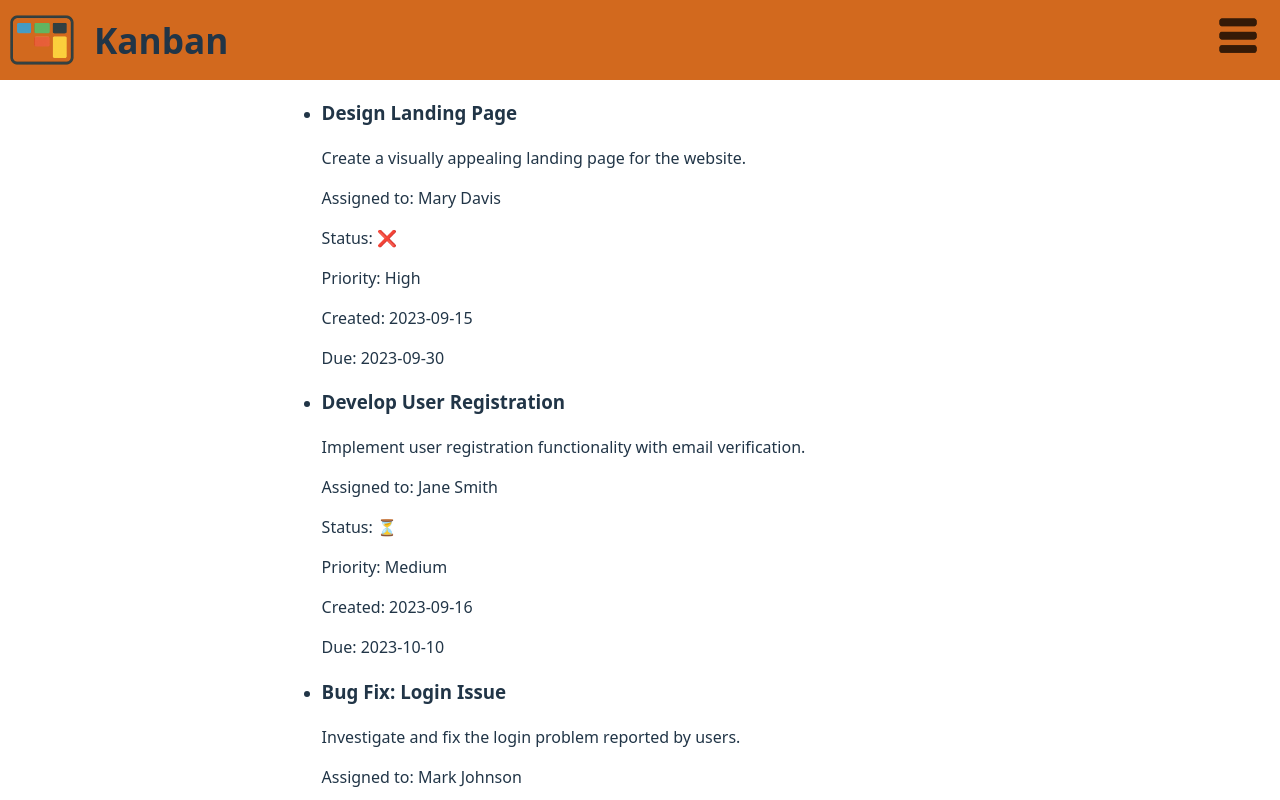
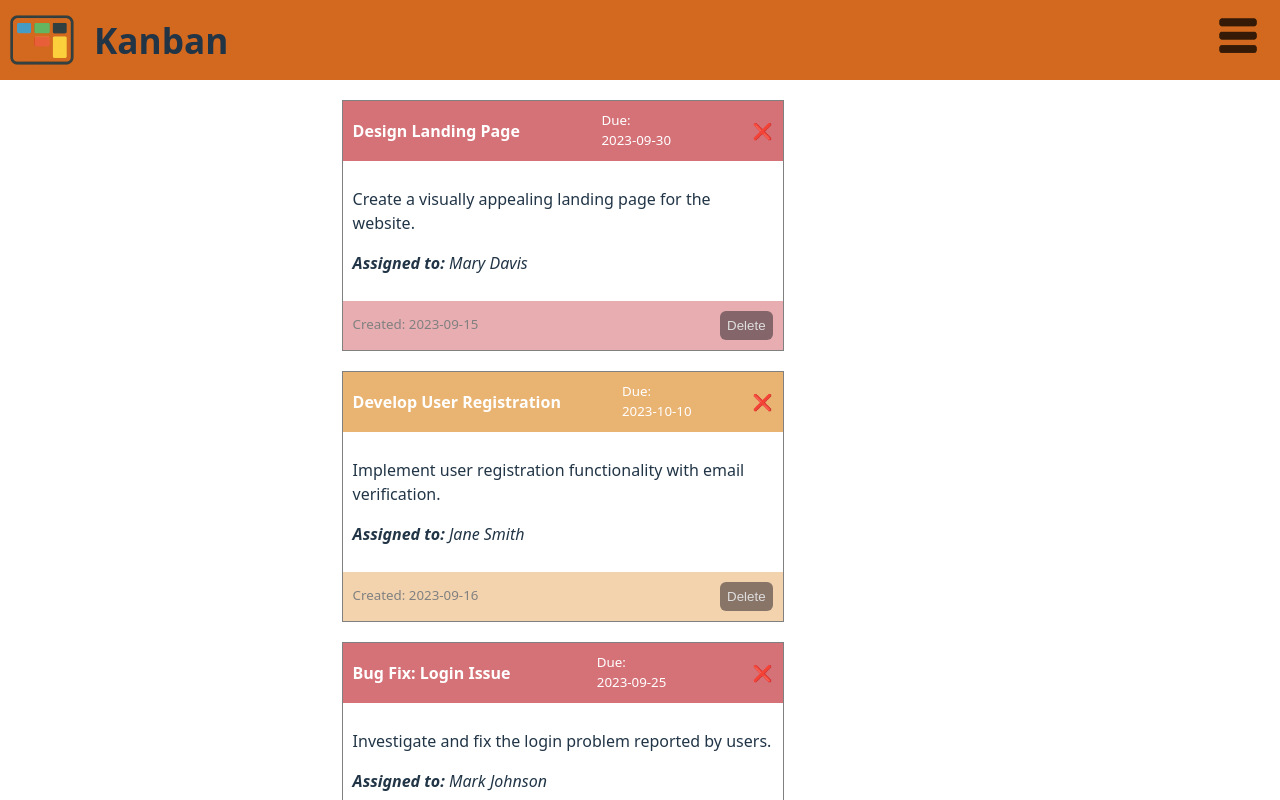
Before and after one commit to VeraV/Kanban-Board-app, a React (Vite) app in the folder E-V-Kanban-Board-app/: page /kanban in a window 1280 px wide. Shown: the top 800 px of the page. Built offline with nearby package versions, Linux system fonts and the light colour scheme.

Commit message:
card style added

```diff
--- a/E-V-Kanban-Board-app/src/components/List.jsx
+++ b/E-V-Kanban-Board-app/src/components/List.jsx
@@ -1,27 +1,23 @@
 import kanbanData from "../assets/kanban.json";
 import { useState } from "react";
+import ListItemCard from "./ListItemCard";
 
 function KanbanList() {
   const [items, setItems] = useState(kanbanData);
+
+  function handleRemoveCard(itemIdToRemove) {
+    setItems(items.filter((item) => item.id !== itemIdToRemove));
+  }
 
   return (
     <div id="kanban-list">
       <ul>
         {items.map((item) => (
-          <li key={item.id}>
-            <h3>{item.title}</h3>
-            <p>{item.description}</p>
-            <p>Assigned to: {item.assignee}</p>
-            Status:{" "}
-            {item.status === "Done"
-              ? "✔️"
-              : item.status === "In Progress"
-              ? "⏳"
-              : "❌"}
-            <p>Priority: {item.priority}</p>
-            <p>Created: {item.createdDate}</p>
-            <p>Due: {item.dueDate}</p>
-          </li>
+          <ListItemCard
+            key={item.id}
+            item={item}
+            handleRemoveCard={handleRemoveCard}
+          />
         ))}
       </ul>
     </div>
--- /dev/null
+++ b/E-V-Kanban-Board-app/src/components/ListItemCard.jsx
@@ -0,0 +1,51 @@
+function ListItemCard({ item, handleRemoveCard }) {
+  const {
+    id,
+    title,
+    description,
+    assignee,
+    status,
+    priority,
+    createdDate,
+    dueDate,
+  } = item;
+
+  const classListHeader = `cardHeader priority${priority}Header`;
+  const classListFooter = `cardFooter priority${priority}Footer`;
+
+  return (
+    <div className="card">
+      <section className={classListHeader}>
+        <h4>{title}</h4>
+        <div className="due-date">
+          <p>Due:</p>
+          <p>{dueDate}</p>
+        </div>
+        <span>{status === "Done" ? "✔️" : "❌"}</span>
+      </section>
+      <section className="cardBody">
+        <p>{description}</p>
+        <p>
+          <i>
+            <strong>Assigned to: </strong>
+            {assignee}
+          </i>
+        </p>
+      </section>
+      <section className={classListFooter}>
+        <p>Created: {createdDate}</p>
+        <button
+          onClick={() => {
+            handleRemoveCard(id);
+          }}
+        >
+          Delete
+        </button>
+      </section>
+
+      {/*<p>Priority: {priority}</p>*/}
+    </div>
+  );
+}
+
+export default ListItemCard;
--- a/E-V-Kanban-Board-app/src/index.css
+++ b/E-V-Kanban-Board-app/src/index.css
@@ -99,7 +99,7 @@
   position: absolute;
   right: 0;
   cursor: pointer;
-  background-color: antiquewhite;
+  background-color: #faebd7;
 }
 
 footer {
@@ -111,3 +111,83 @@
   align-items: center;
   justify-content: center;
 }
+
+.card {
+  border: 1px solid grey;
+  margin: 20px;
+  width: 55vh;
+  display: flex;
+  flex-direction: column;
+  justify-content: flex-start;
+}
+
+.cardHeader {
+  display: flex;
+  justify-content: space-between;
+  align-items: center;
+  color: white;
+  padding: 10px;
+}
+
+.priorityHighHeader {
+  background-color: #d57278;
+}
+
+.priorityHighFooter {
+  background-color: #d5727993;
+}
+
+.priorityMediumHeader {
+  background-color: #e9b372;
+}
+
+.priorityMediumFooter {
+  background-color: #e9b37292;
+}
+
+.priorityLowHeader {
+  background-color: #bdb3b9;
+}
+
+.priorityLowFooter {
+  background-color: #e3dee1;
+}
+
+.cardBody {
+  padding: 10px;
+}
+
+.cardHeader h4 {
+  margin: 0;
+}
+
+.cardHeader p {
+  font-size: smaller;
+  margin: 0;
+  padding: 0;
+}
+
+.cardFooter {
+  padding: 10px;
+  display: flex;
+  justify-content: space-between;
+  align-items: center;
+  color: grey;
+}
+
+.cardFooter p {
+  margin: 0;
+  font-size: smaller;
+}
+
+.cardFooter button {
+  border-radius: 6px;
+  border: none;
+  padding: 7px;
+  background: #372f3490;
+  color: #dfdedf;
+}
+
+.cardFooter button:hover {
+  background: #372f34e6;
+}
```
